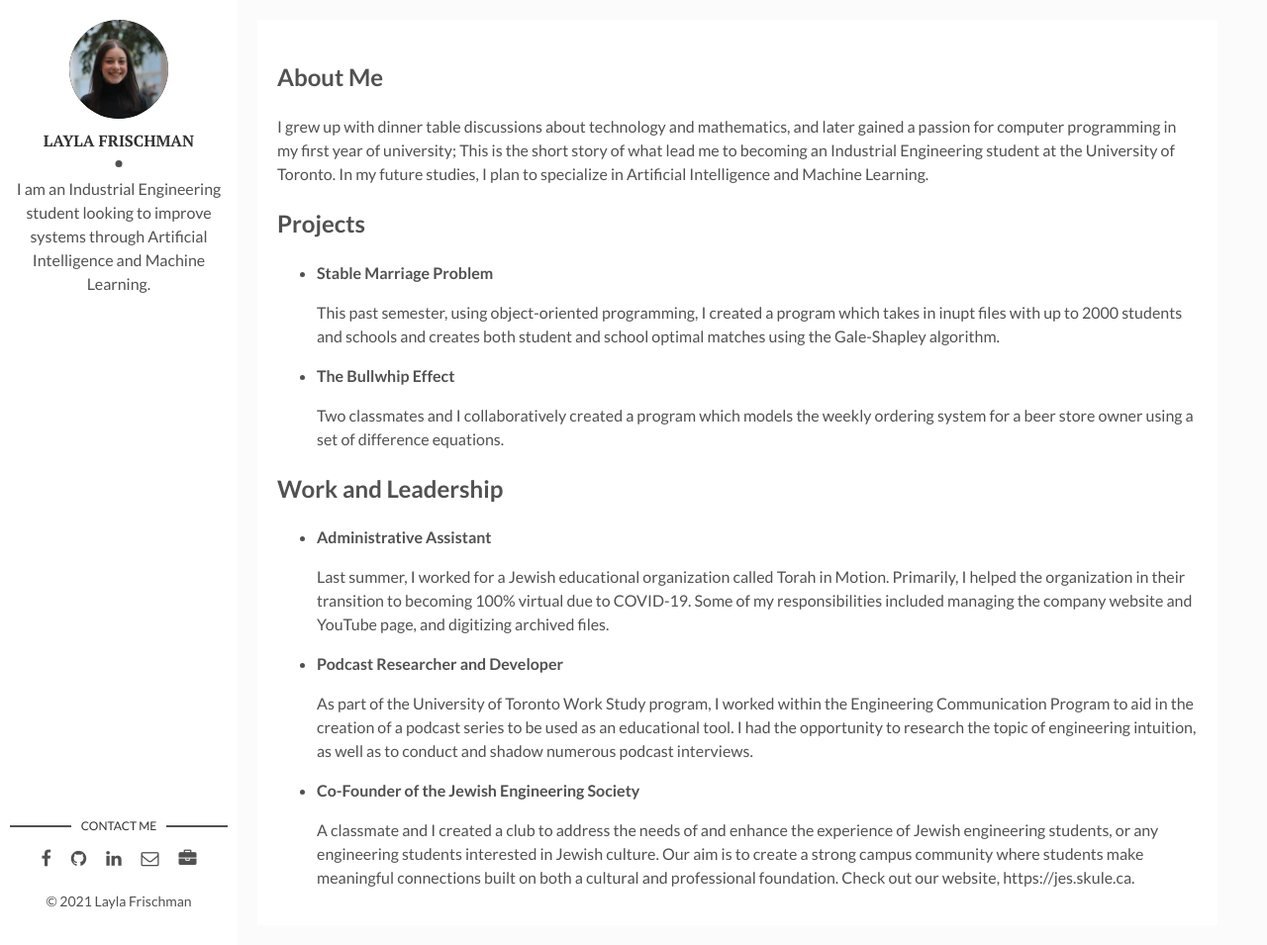
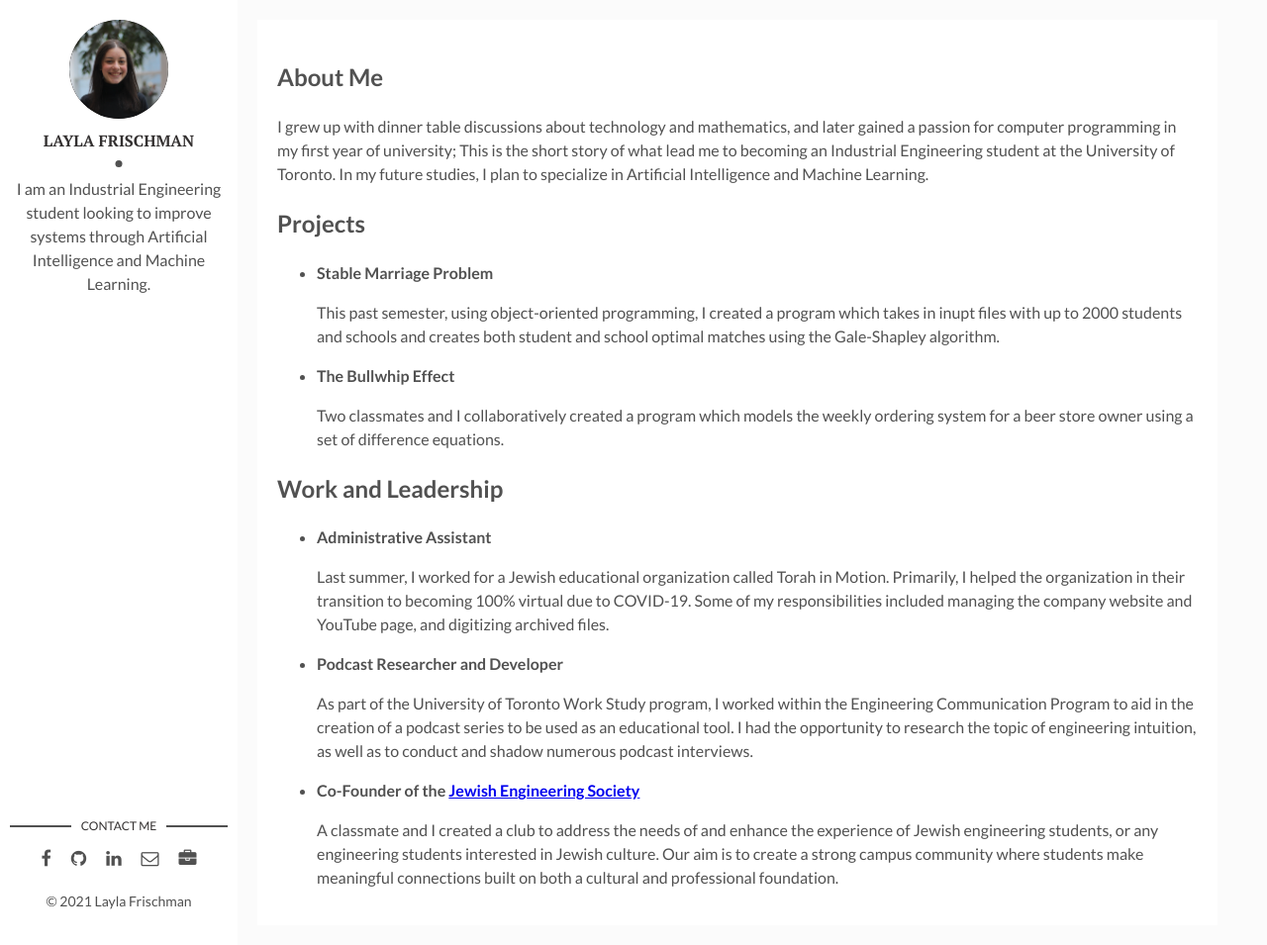
Before and after one commit to laylafrischman/laylafrischman.github.io, a Jekyll site: the page built from index.md, in a window 1280 px wide and 955 px high. Shown: the whole window at 99% size. Built offline with Jekyll 4.4.1, drawn with Linux system fonts in a browser that asks for light colours.

Commit message:
Update index.md

```diff
--- a/index.md
+++ b/index.md
@@ -31,6 +31,6 @@ I grew up with dinner table discussions about technology and mathematics, and la
 
   As part of the University of Toronto Work Study program, I worked within the Engineering Communication Program to aid in the creation of a podcast series to be used as an educational tool. I had the opportunity to research the topic of engineering intuition, as well as to conduct and shadow numerous podcast interviews.
 
-- **Co-Founder of the Jewish Engineering Society**
+- **Co-Founder of the [Jewish Engineering Society](https://jes.skule.ca)**
 
-  A classmate and I created a club to address the needs of and enhance the experience of Jewish engineering students, or any engineering students interested in Jewish culture. Our aim is to create a strong campus community where students make meaningful connections built on both a cultural and professional foundation. Check out our website, https://jes.skule.ca.
+  A classmate and I created a club to address the needs of and enhance the experience of Jewish engineering students, or any engineering students interested in Jewish culture. Our aim is to create a strong campus community where students make meaningful connections built on both a cultural and professional foundation.
```
